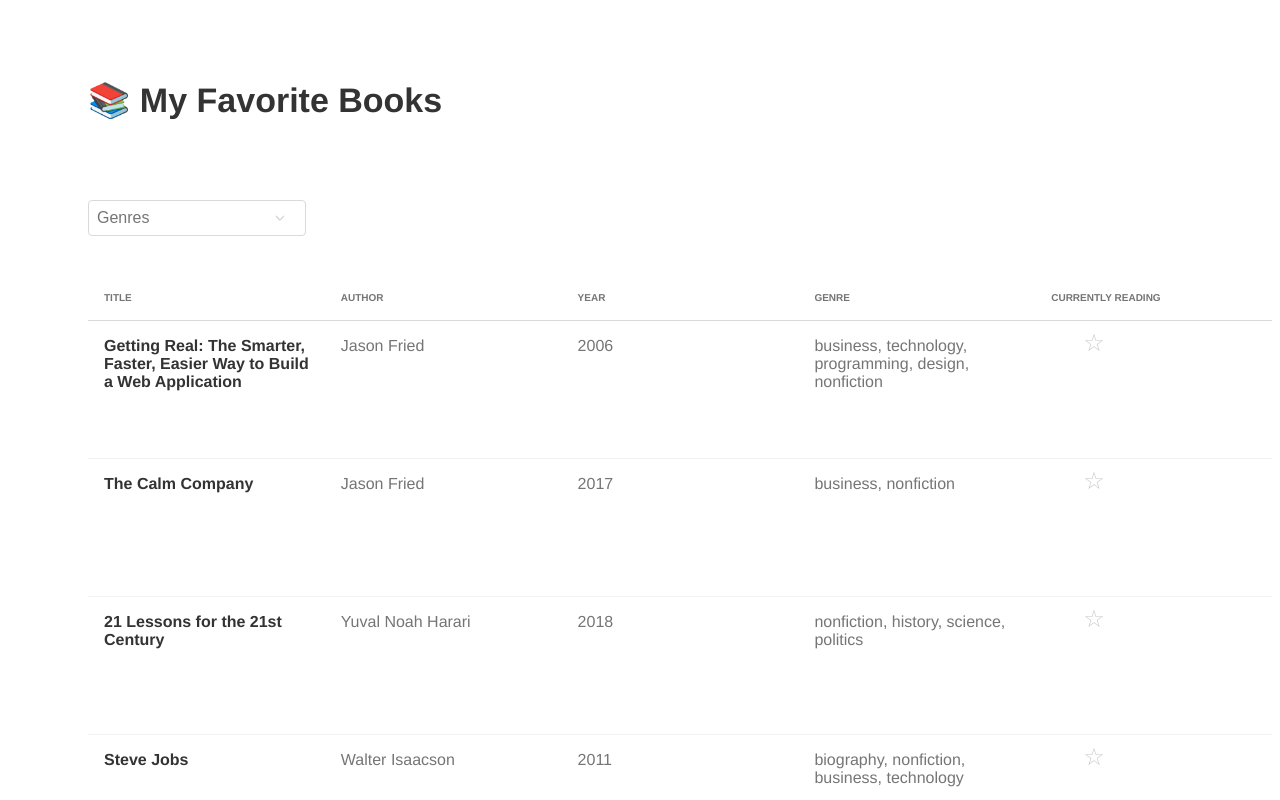
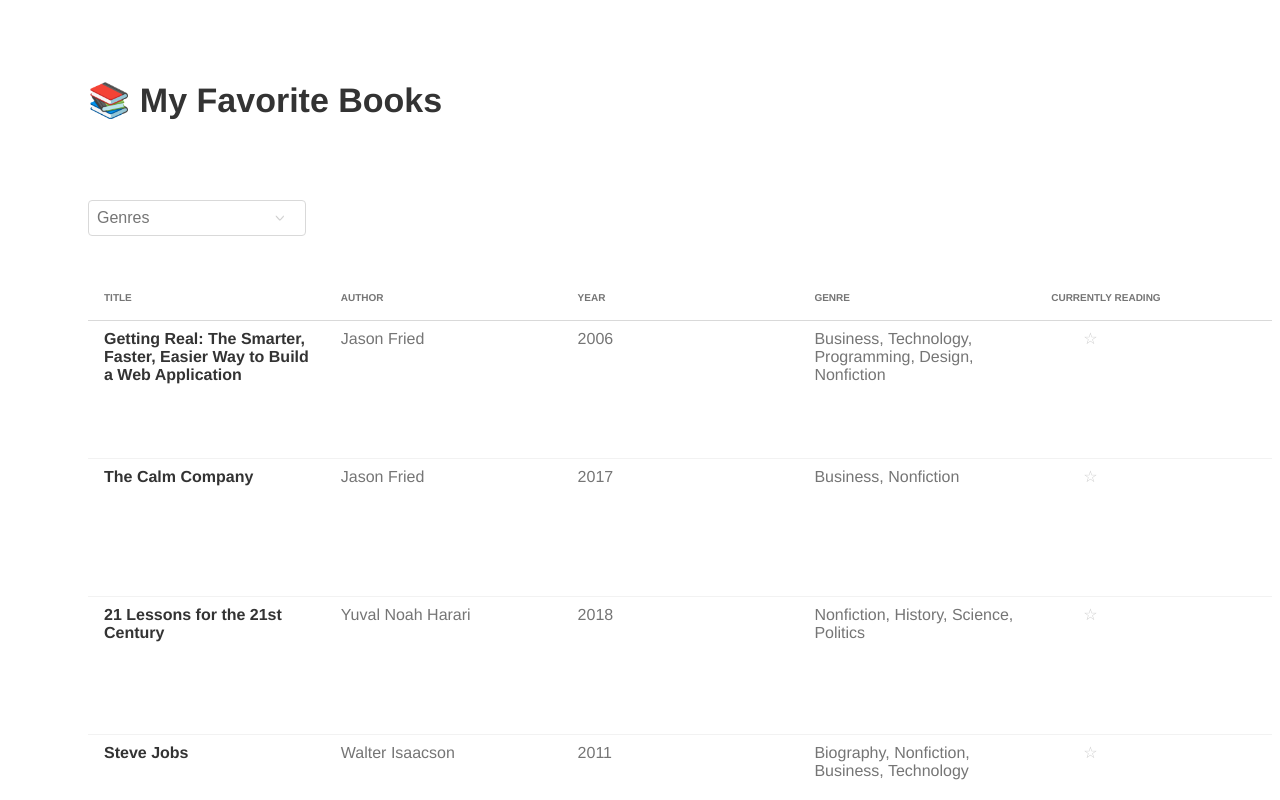
Before and after one commit to longtnguyen/favorite-books, a React (Create React App) app: page / in a window 1280 px wide. Shown: the top 800 px of the page. Built offline with nearby package versions, Linux system fonts and the light colour scheme.

Commit message:
refactor bookrow, capitalize each genre

```diff
--- a/src/App.jsx
+++ b/src/App.jsx
@@ -67,7 +67,8 @@
       setLoading(true);
       try {
         const filtered = await new Books().askListBooks(filter);
-        setBooks(filtered);
+        const truncatedBookList = filtered.slice(0, 10);
+        setBooks(truncatedBookList);
       } catch (err) {
         console.error("Failed to fetch filtered books:", err);
       } finally {
--- a/src/components/BookRow/BookRow.jsx
+++ b/src/components/BookRow/BookRow.jsx
@@ -1,8 +1,8 @@
 import React from 'react';
-
+import './BookRow.scss';
+import { capitalizeEachWord } from '../../utils/helpers';
 function BookRow({ book, isFavorite, toggleFavorite }) {
   const { title, author, year, genre, id } = book;
-
   return (
     <tr
       onClick={() => toggleFavorite(id)}
@@ -16,7 +16,7 @@
       <td className="title-cell">{title}</td>
       <td>{author}</td>
       <td>{year}</td>
-      <td>{(genre || []).join(', ')}</td>
+      <td>{(genre || []).map(capitalizeEachWord).join(', ')}</td>
 
       <td
         className="favorite-cell"
--- /dev/null
+++ b/src/components/BookRow/BookRow.scss
@@ -0,0 +1,22 @@
+@import "../../styles/abstracts/variables";
+
+.favorite-cell {
+  width: 7.5rem;
+  cursor: pointer;
+  user-select: none;
+}
+
+.favorite-star {
+  font-size: $icon-size;
+  color: #ccc;
+  margin-left: 2rem;
+  transition: color 0.3s;
+
+  &.favorited {
+    color: #f39c12;
+  }
+
+  &:hover {
+    color: #ccc;
+  }
+}
--- a/src/components/BooksTable/BooksTable.scss
+++ b/src/components/BooksTable/BooksTable.scss
@@ -42,26 +42,6 @@
     font-weight: bold;
   }
 
-  .favorite-cell {
-    width: 7.5rem;
-    cursor: pointer;
-    user-select: none;
-  }
-
-  .favorite-star {
-    font-size: $star-size;
-    color: $star-color;
-    margin-left: 2rem;
-    transition: color 0.3s;
-
-    &.favorited {
-      color: $star-color-favorited;
-    }
-
-    &:hover {
-      color: darken($star-color, 10%);
-    }
-  }
   .not-found {
     text-align: center;
     vertical-align: middle;
--- a/src/services/booksService.js
+++ b/src/services/booksService.js
@@ -11,8 +11,8 @@
             book.genre.some((g) => g.toLowerCase() === lower)
           );
         }
-        const truncatedBookList = allBooks.slice(0, 10);
-        resolve(truncatedBookList);
+
+        resolve(allBooks);
       }, this._random());
     });
   }
--- a/src/styles/abstracts/_variables.scss
+++ b/src/styles/abstracts/_variables.scss
@@ -6,8 +6,6 @@
 $border-color: #D9D9D9;
 $text-color: #757575;
 $border-color-cell: #F2F2F2;
-$star-color: #ccc;
-$star-color-favorited: #f39c12;
 $hover-bg-color: #f0f0f0;
 $color-success: #2BB24C;
 $color-danger: #e74c3c;
@@ -15,18 +13,8 @@
 /* Typography */
 $font-family: 'Helvetica', Arial, sans-serif;
 
-/* Sizing */
-$star-size: 1.5rem;
-
-/* Spacing */
-$spacing-xxs: 0.25rem;
-$spacing-xs: 0.5rem;
-$spacing-sm: 0.75rem;
-$spacing-md: 1rem;
-$spacing-lg: 2rem;
-
 /* Icon Size */
-$icon-size: 16px;
+$icon-size: 1rem;
 
 /* Z-Index */
 $z-index-autocomplete: 9001;
--- /dev/null
+++ b/src/utils/helpers.js
@@ -0,0 +1,8 @@
+export function capitalizeEachWord(str) {
+  if (!str) return "";
+
+  return str
+    .split(" ")
+    .map((word) => word.charAt(0).toUpperCase() + word.slice(1))
+    .join(" ");
+}
```
Also changed, not shown: src/utils/genres.js (deleted, +0 -8 lines).
